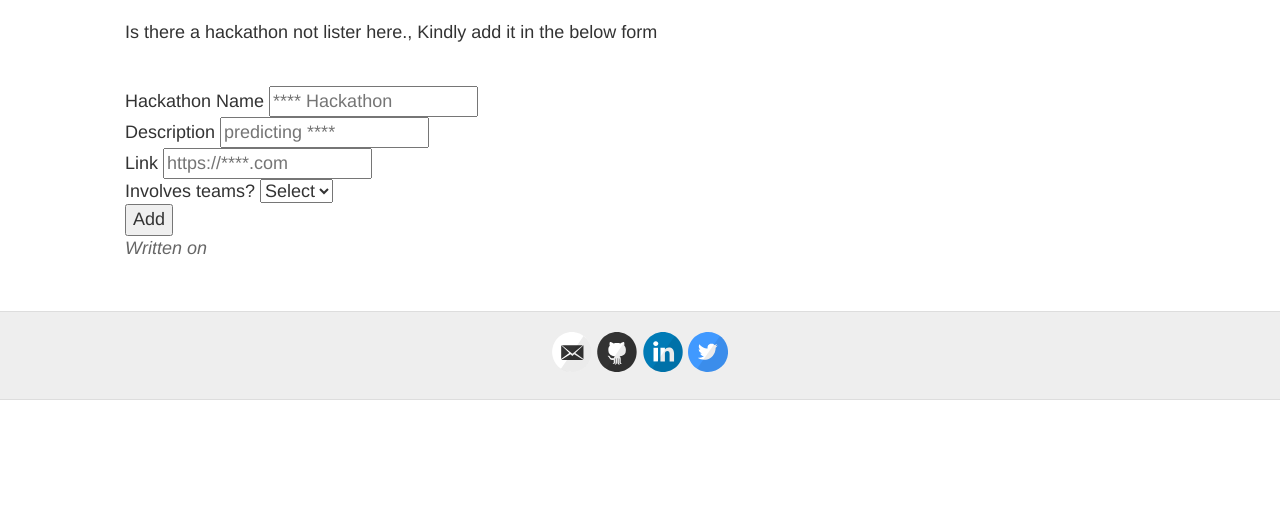
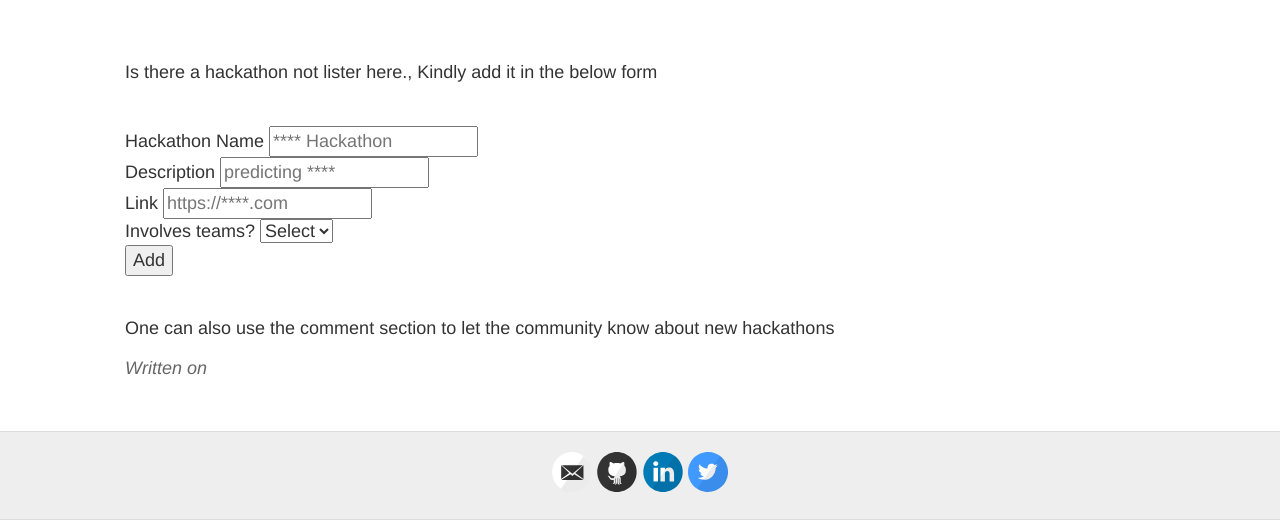
Before and after one commit to SR1608/karthickrajas.github.io, a Jekyll site: the page built from calendar.md, in a window 1280 px wide. Shown: the part 859-1379 px from the top of the page. Built offline with Jekyll 4.4.1, drawn with Linux system fonts in a browser that asks for light colours; comment, search, counter and statistics services are not loaded; before the commit the page ends 1259 px from its top, so only the background shows below that.

```diff
--- a/calendar.md
+++ b/calendar.md
@@ -4,7 +4,7 @@ title: Data Science Hackathon calendar
 ---
 
 <iframe src="https://calendar.google.com/calendar/embed?height=600&amp;wkst=1&amp;bgcolor=%23ffffff&amp;ctz=Asia%2FKolkata&amp;src=cHZwbWRuMzNiZGI0ZWo5YjBzNW84MzdzdGdAZ3JvdXAuY2FsZW5kYXIuZ29vZ2xlLmNvbQ&amp;color=%2333B679" style="border-width:0" width="800" height="600" frameborder="0" scrolling="no"></iframe>
-
+<br />
 <html>
 <body>
 
@@ -27,7 +27,9 @@ title: Data Science Hackathon calendar
     <input type="hidden" name="_subject" id="email-subject" value="RSVP">
   </fieldset>
   <input type="submit" value="Add">
-</form>
+</form><br />
+
+<p> One can also use the comment section to let the community know about new hackathons </p>
 
 </body>
 </html>
```
